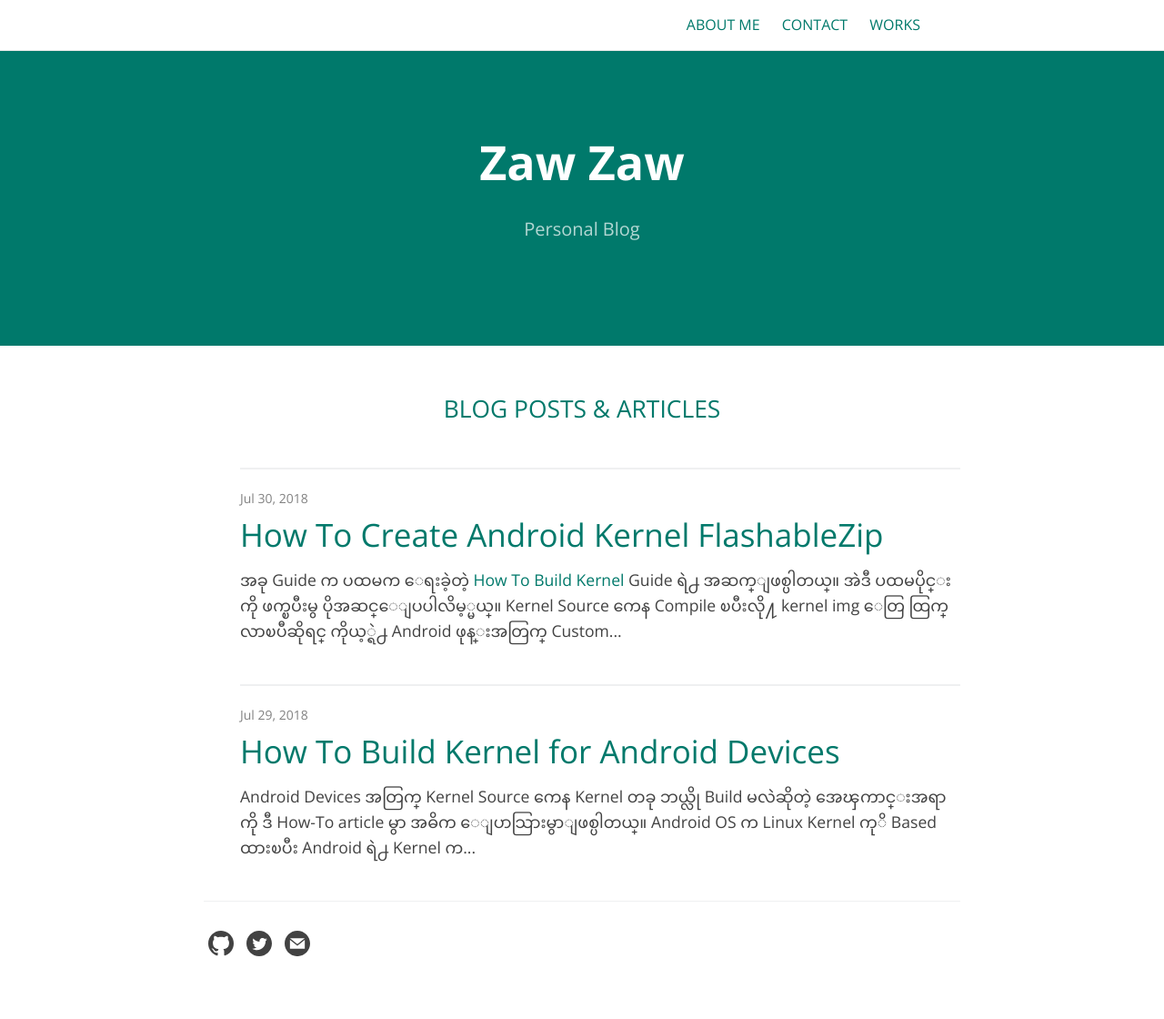
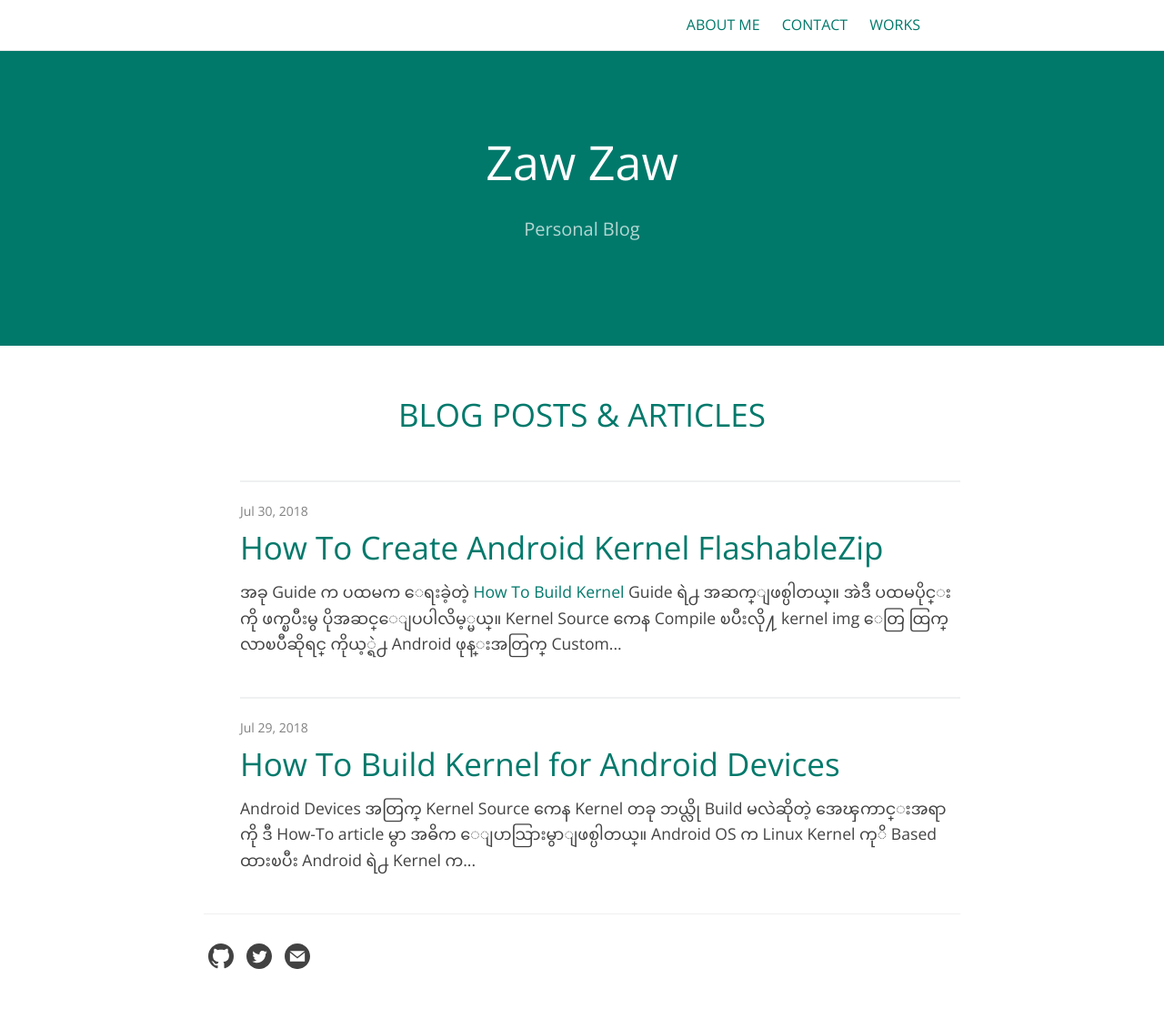
Before and after one commit to zawzaww/zawzaww.github.io, a Jekyll site: the page built from index.md, in a window 1280 px wide. Shown: the whole page at 91% size. Built offline with Jekyll 4.4.1, drawn with Linux system fonts in a browser that asks for light colours.

Commit message:
_sass: Update header fontsize and add h2 fontsize

```diff
--- a/_sass/jekyll-theme-cayman-blog.scss
+++ b/_sass/jekyll-theme-cayman-blog.scss
@@ -140,7 +140,8 @@ img {
 .project-name {
   margin-top: 0;
   font-family: "Open Sans", "Helvetica Neue", Helvetica, Arial, sans-serif;
-  font-size: 39px;
+  font-size: 42px;
+  font-weight: normal;
   margin-bottom: 0.1rem;
 
   @include large {
@@ -159,6 +160,7 @@ img {
 .project-tagline {
   margin-bottom: 2rem;
   font-weight: normal;
+  font-size: 35px;
   opacity: 0.7;
 
   @include large {
--- a/_sass/normalize.scss
+++ b/_sass/normalize.scss
@@ -135,6 +135,10 @@ dfn {
 h1 {
   font-size: 39px;
   margin: 0.67em 0;
+}
+
+h2 {
+  font-size: 35px;
 }
 
 /**
```
